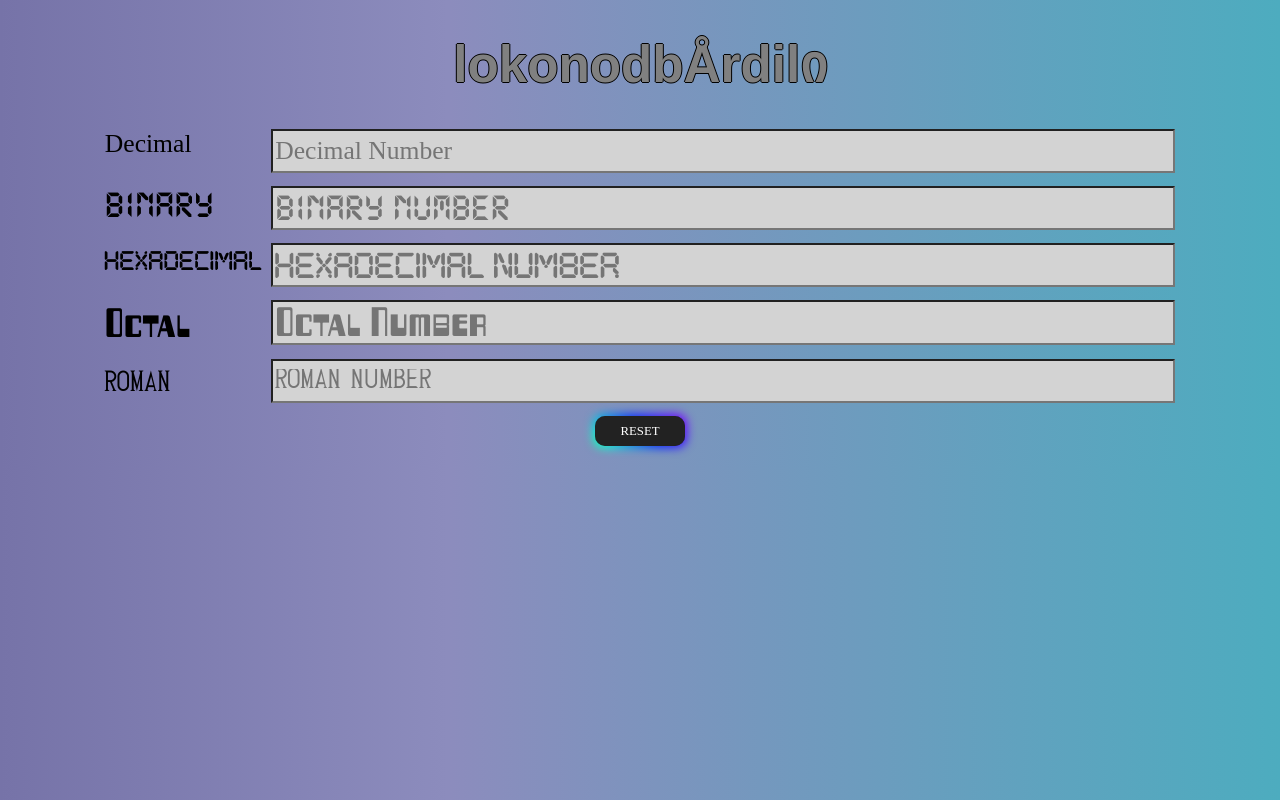
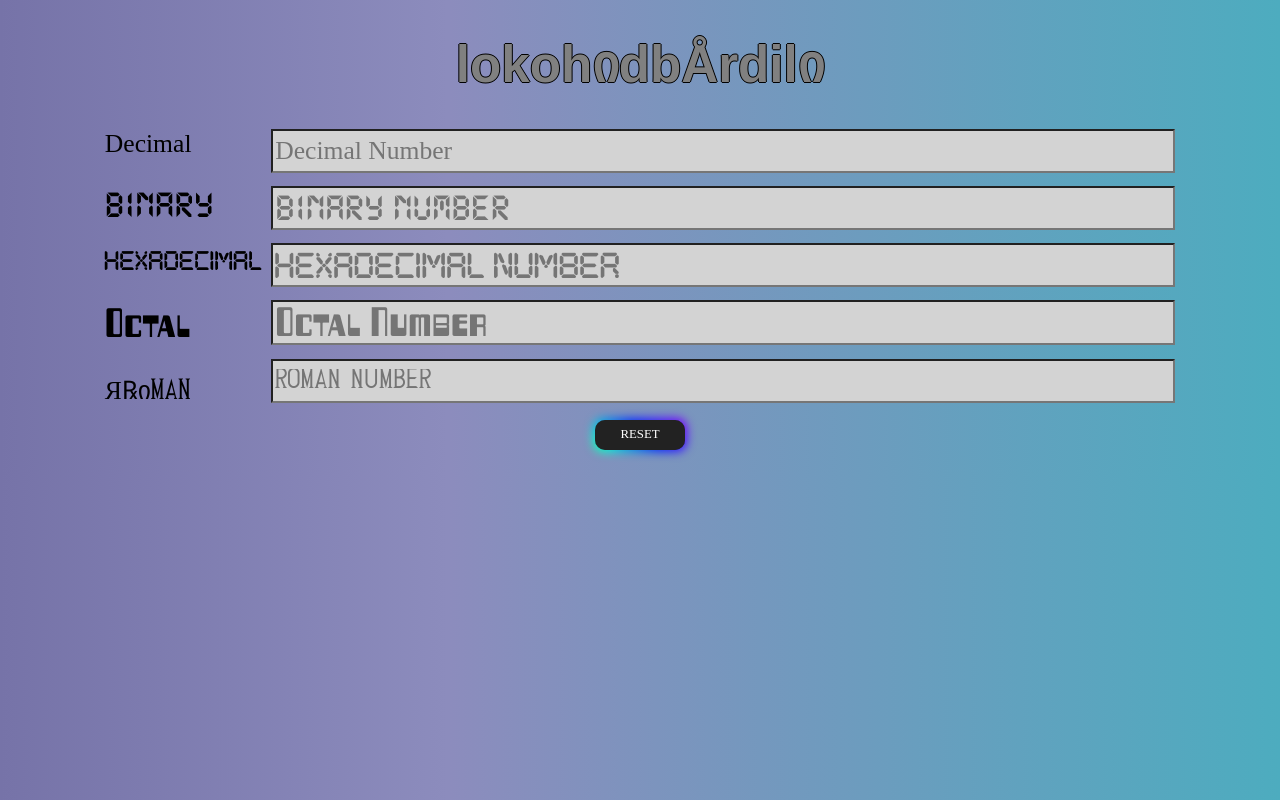
Before and after one commit to barionleg/konvertilo, a plain HTML site: page index.html in a window 1280 px wide. Drawn offline with Linux system fonts and the light colour scheme.

Commit message:
Update index.html

```diff
--- a/index.html
+++ b/index.html
@@ -6,7 +6,7 @@
 	<script src="JS/main.js"></script>
 </head>
 <body class="area">
-  <h1>lokonodbÅrdilი</h1>
+  <h1>lokohიdbÅrdilი</h1>
   <div id="main">
           <div id="another" class="center">
             <label id="decLab" for="name">Decimal</label>
@@ -27,7 +27,7 @@
             <input id="oct" onkeyup="resultOct();" placeholder="Octal Number" autocomplete="off">
           </div>
           <div id="paRom" class="center">
-            <label id="romLab" for="name">Roman</label>
+            <label id="romLab" for="name">Я℞იman</label>
             <input id="rom" onkeyup="resultRom();" placeholder="Roman Number" autocomplete="off">
           </div>
           <div class="center">
```
